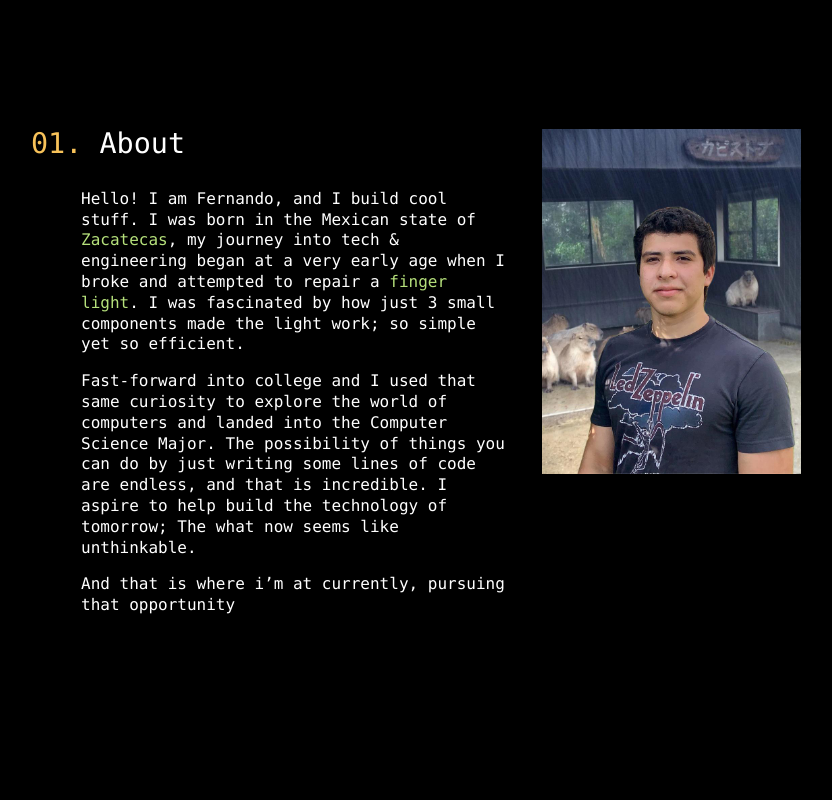
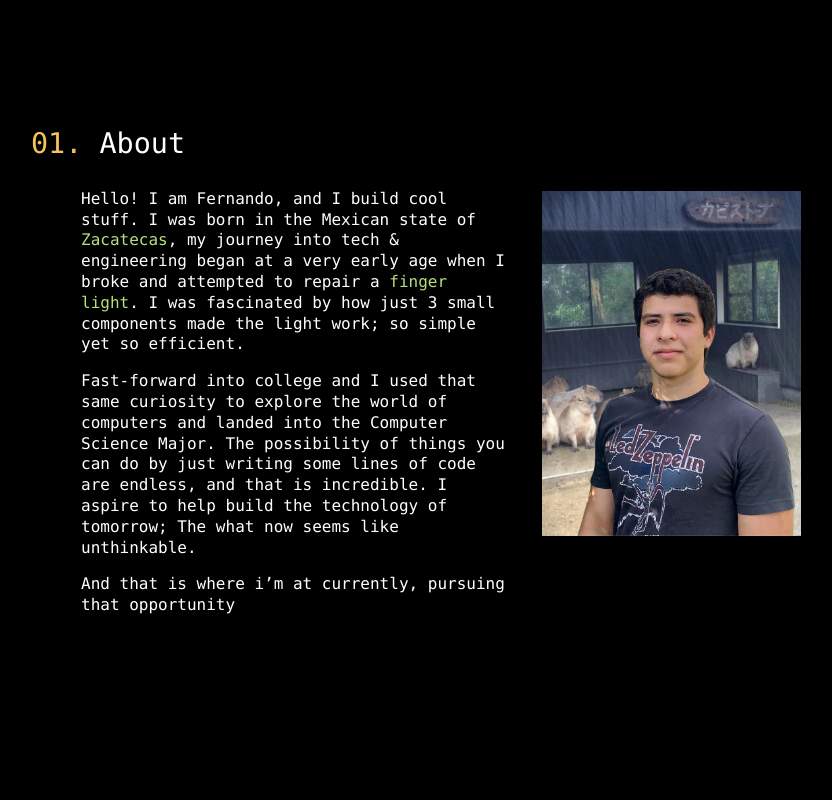
Before and after one commit to ferb7o2/jaramillo.dev, a React (Create React App) app: page / in a window 1280 px wide. Shown: the part 900-1700 px from the top of the page, without its empty margins (209-1041 px from the left). Built offline with nearby package versions, Linux system fonts and the light colour scheme.

Commit message:
changed img div's css styling (vertically centered image

```diff
--- a/src/App.css
+++ b/src/App.css
@@ -294,7 +294,8 @@ a {
 }
 
 .project-img {
-	margin: 30px;
+	margin: auto 0;
+	padding: 30px;
 	max-width: 450px;
 	height: 100%;
 }
--- a/src/components/About_Column.tsx
+++ b/src/components/About_Column.tsx
@@ -46,7 +46,7 @@ function About_Column(props: { onClickMethod(imgSrc: string): any }) {
 					</div>
 				</div>
 			</div>
-			<div className="fourty project-img">
+			<div className="fourty project-img me-img">
 				<img src={require("../assets/images/me.jpeg")} />
 			</div>
 		</div>
```
